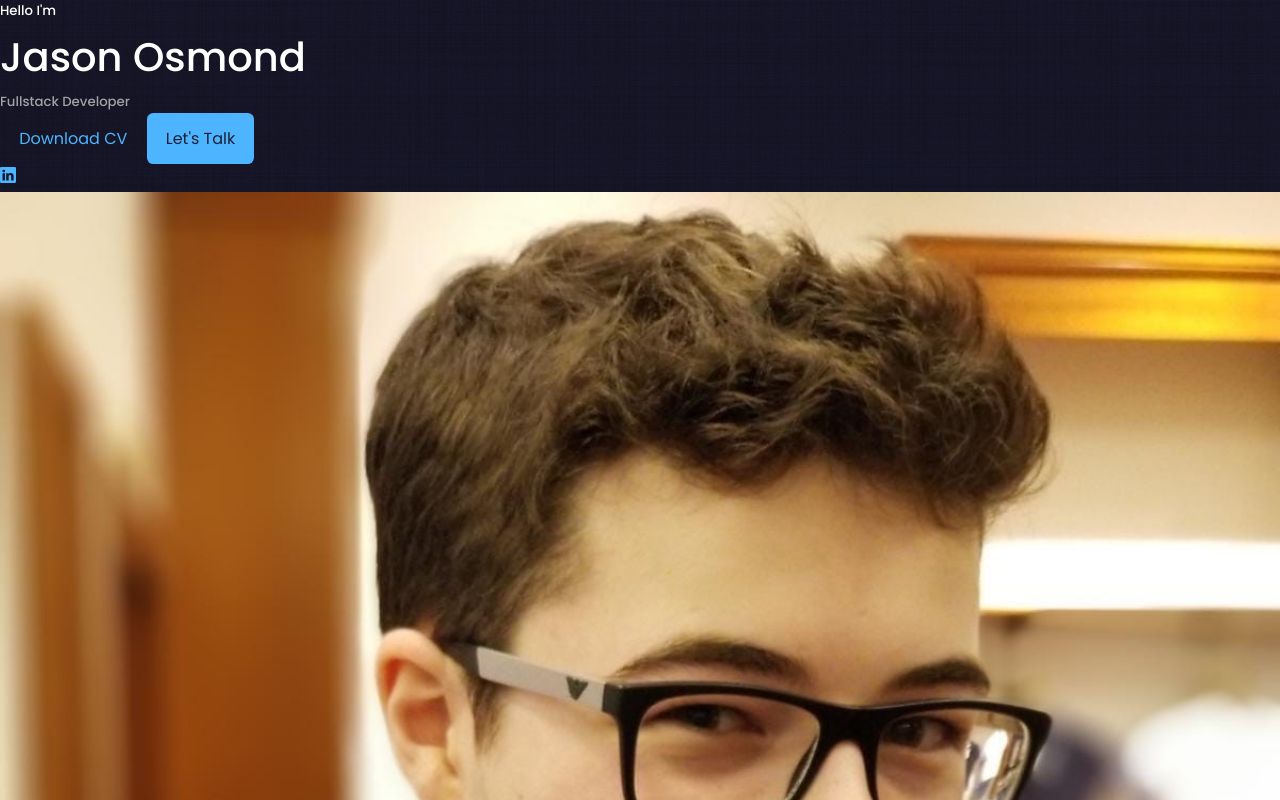
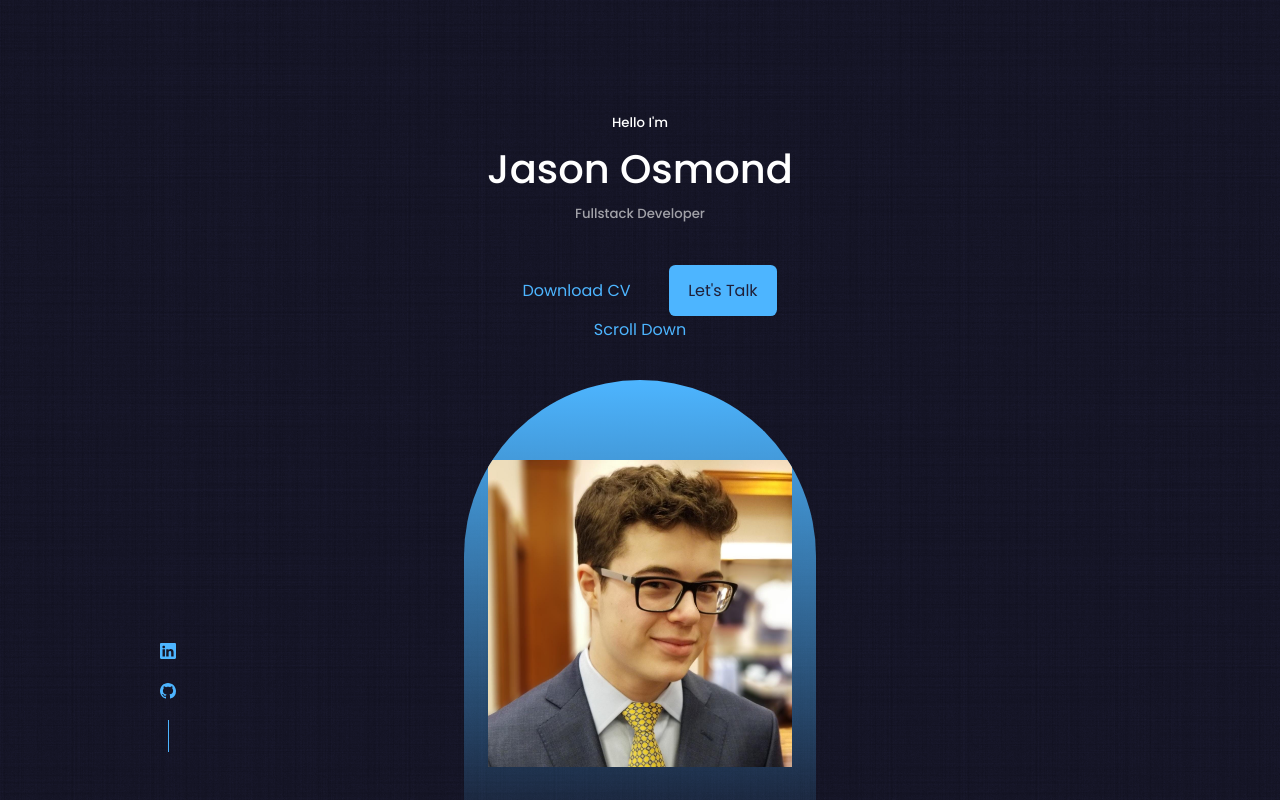
Before and after one commit to TheJasonOsmond/React-Portfolio-Website, a React (Create React App) app: page / in a window 1280 px wide. Shown: the top 800 px of the page. Built offline with nearby package versions, Linux system fonts and the light colour scheme.

Commit message:
Header Created

```diff
--- a/package.json
+++ b/package.json
@@ -8,6 +8,7 @@
     "@testing-library/user-event": "^13.5.0",
     "react": "^18.2.0",
     "react-dom": "^18.2.0",
+    "react-icons": "^4.8.0",
     "react-scripts": "5.0.1",
     "web-vitals": "^2.1.4"
   },
--- a/src/components/header/Header.jsx
+++ b/src/components/header/Header.jsx
@@ -9,19 +9,19 @@
 const Header = () => {
   return (
     <header>
-      <div className=".container.header__container">
+      <div className="container header__container">
         <h5>Hello I'm</h5>
         <h1>Jason Osmond</h1>
         <h5 className='text-light'> Fullstack Developer </h5>
         <CTA/>
         <HeaderSocials/>
+
+        <div className='me'>
+          <img src={ME} alt="" />
+        </div>
+
+        <a href='#contact' className='scroll_down'> Scroll Down</a>
       </div>
-
-      <div className='me'>
-        <img src={ME} alt="" />
-      </div>
-
-      <a href='#contact' className='scroll_down'> Scroll Down</a>
     </header>
   )
 }
--- a/src/components/header/HeaderSocials.jsx
+++ b/src/components/header/HeaderSocials.jsx
@@ -1,12 +1,11 @@
 import React from 'react'
-import {BsLinkedin} from 'react-icons/bs'
+import {BsLinkedin,BsGithub} from 'react-icons/bs'
 
 const HeaderSocials = () => {
   return (
     <div className='header_socials'>
         <a href="https://www.linkedin.com/in/jasonosmond/" target='_blank'><BsLinkedin/></a>
-        <a href="https://github.com/TheJasonOsmond" target='_blank'></a>
-
+        <a href="https://github.com/TheJasonOsmond" target='_blank'><BsGithub/></a>
     </div>
   )
 }
--- a/src/components/header/header.css
+++ b/src/components/header/header.css
@@ -0,0 +1,55 @@
+header{
+    height: 100vh;
+    padding-top: 7rem;
+    overflow: hidden;
+}
+
+.header__container{
+    text-align: center;
+    height: 100%;
+    position: relative;
+}
+
+/* =================== CTA ====================*/
+
+.cta{
+    margin-top: 2.5rem;
+    display: flex;
+    gap: 1.2rem;
+    justify-content: center;
+}
+
+
+
+/* =================== HEADER SOCIALS ====================*/
+.header_socials{
+    display: flex;
+    flex-direction: column;
+    align-items: center;
+    gap: 0.8rem;
+    position: absolute;
+    left: 0;
+    bottom: 3rem;
+}
+
+
+/* Vertical line after socials */
+.header_socials::after{
+    content: '';
+    width: 1px;
+    height: 2rem;
+    background: var(--color-primary);
+}
+
+/* =================== Me.PNG ====================*/
+.me{
+    background: linear-gradient(var(--color-primary), transparent);
+    width: 22rem;
+    height: 30rem;
+    position: absolute;
+    left: calc(50% - 11rem);
+    margin-top: 4rem;
+    border-radius: 12rem 12rem 0 0; /* Curving of backdrop*/
+    overflow: hidden;
+    padding:  5rem 1.5rem 1.5rem 1.5rem;
+}
```
Also changed, not shown: 1 other file (tests, documents, lock files or other folders).
